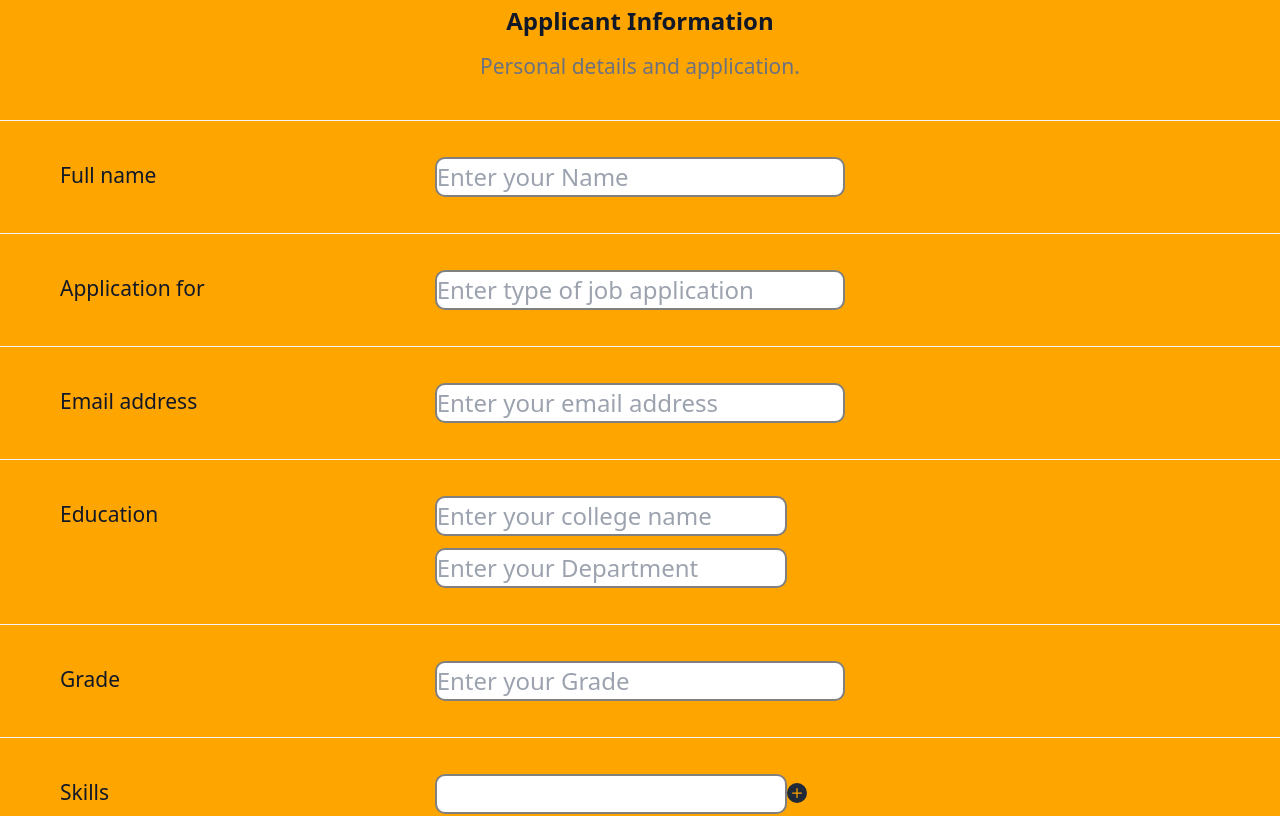
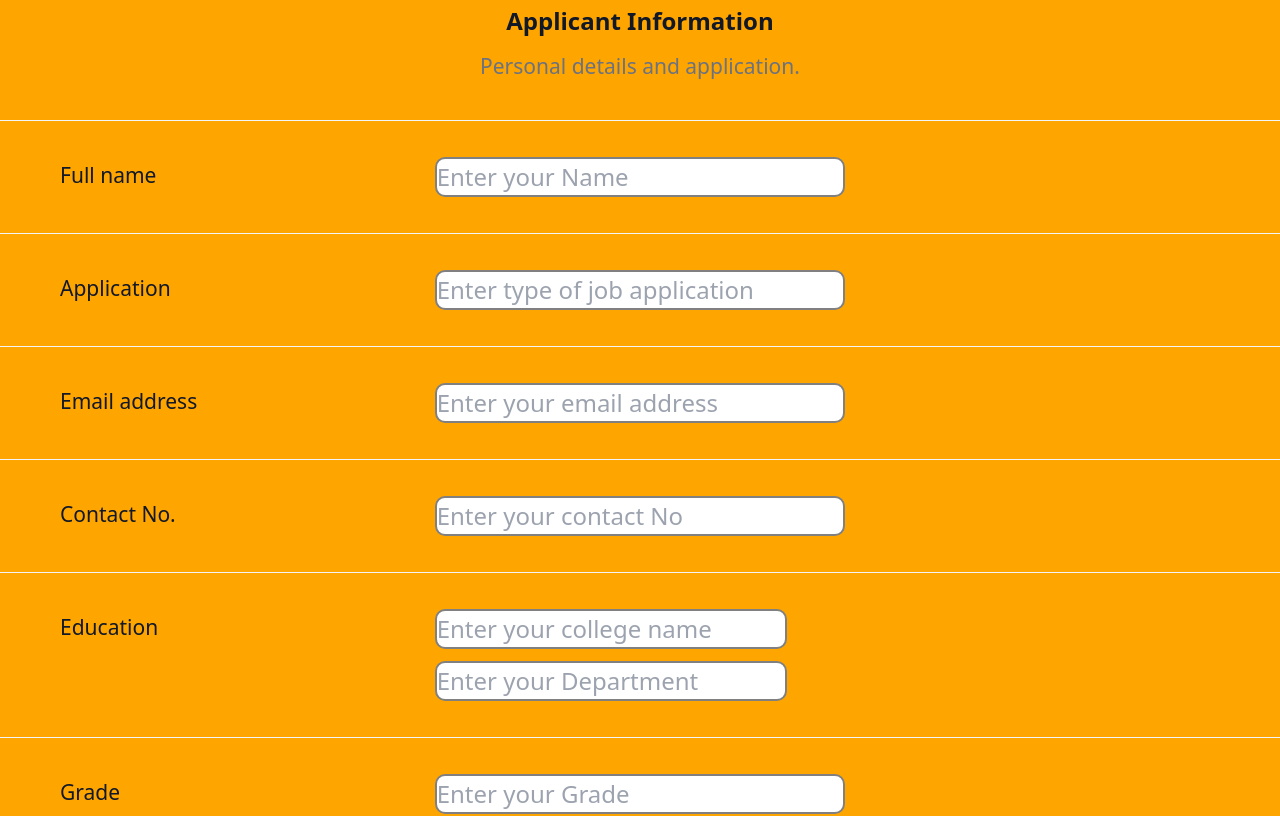
Before and after one commit to dscpesu/resume-latex, a React (Vite) app in the folder client/: page / in a window 1280 px wide. Shown: the top 816 px of the page. Built offline with nearby package versions, Linux system fonts and the light colour scheme.

Commit message:
adding frontend for user input to the resume

```diff
--- a/client/src/form.jsx
+++ b/client/src/form.jsx
@@ -16,12 +16,16 @@ export default function Example() {
            <input type="text"name="name"id="name"placeholder='Enter your Name'></input>
           </div>
           <div className="px-4 py-6 sm:grid sm:grid-cols-3 sm:gap-4 sm:px-0">
-            <dt className="text-sm font-medium leading-6 text-gray-900 mx-10">Application for</dt>
+            <dt className="text-sm font-medium leading-6 text-gray-900 mx-10">Application </dt>
             <input type="text"name="name"id="name"placeholder='Enter type of job application'></input>
           </div>
           <div className="px-4 py-6 sm:grid sm:grid-cols-3 sm:gap-4 sm:px-0">
             <dt className="text-sm font-medium leading-6 text-gray-900 mx-10">Email address</dt>
             <input type="email"name="email"id="email"placeholder='Enter your email address'></input>
+          </div>
+          <div className="px-4 py-6 sm:grid sm:grid-cols-3 sm:gap-4 sm:px-0">
+            <dt className="text-sm font-medium leading-6 text-gray-900 mx-10">Contact No.</dt>
+            <input type="number"name="number"id="number"placeholder='Enter your contact No'></input>
           </div>
           <div className="px-4 py-6 sm:grid sm:grid-cols-3 sm:gap-4 sm:px-0">
             <dt className="text-sm font-medium leading-6 text-gray-900 mx-10">Education</dt>
```
